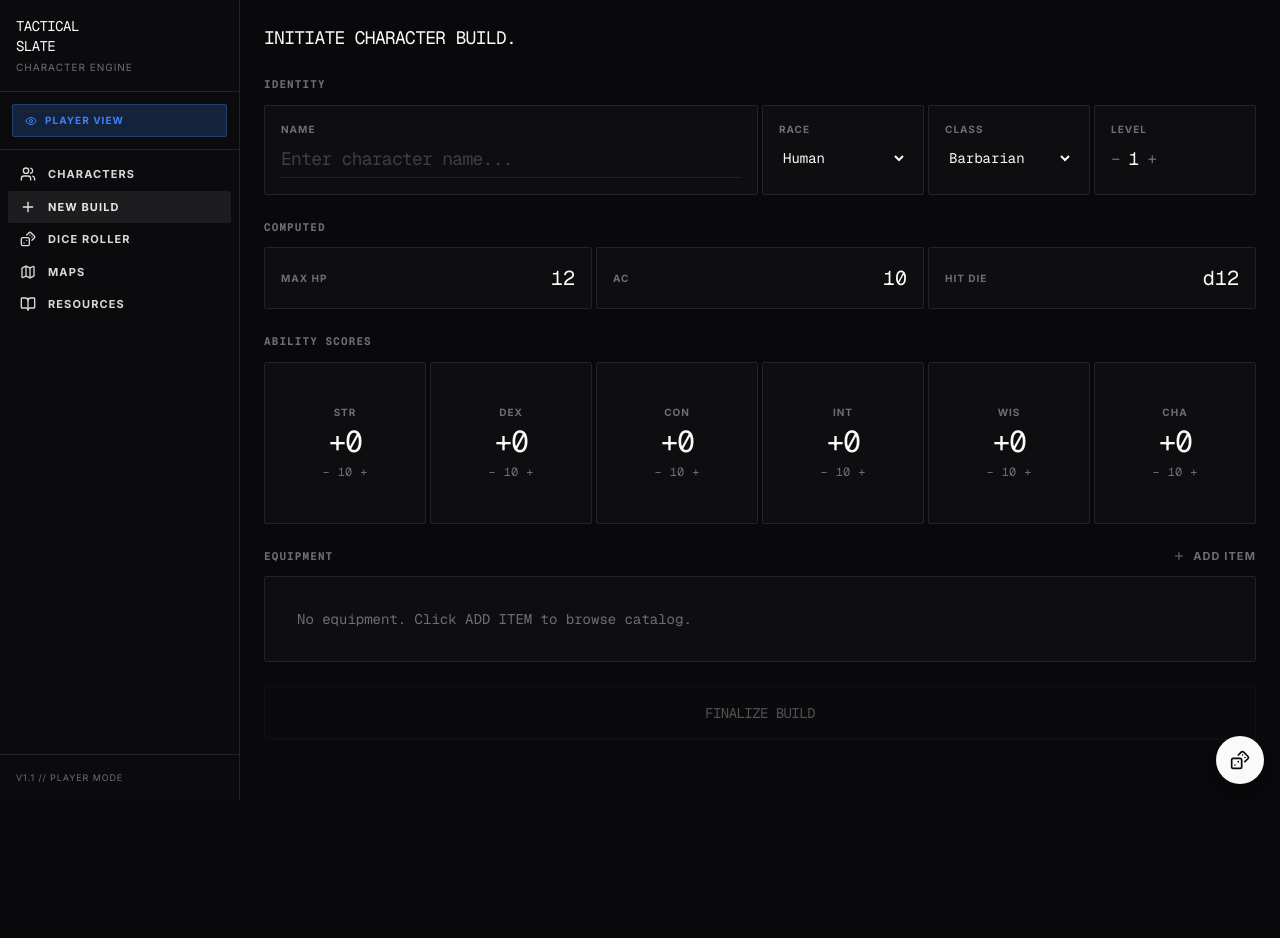
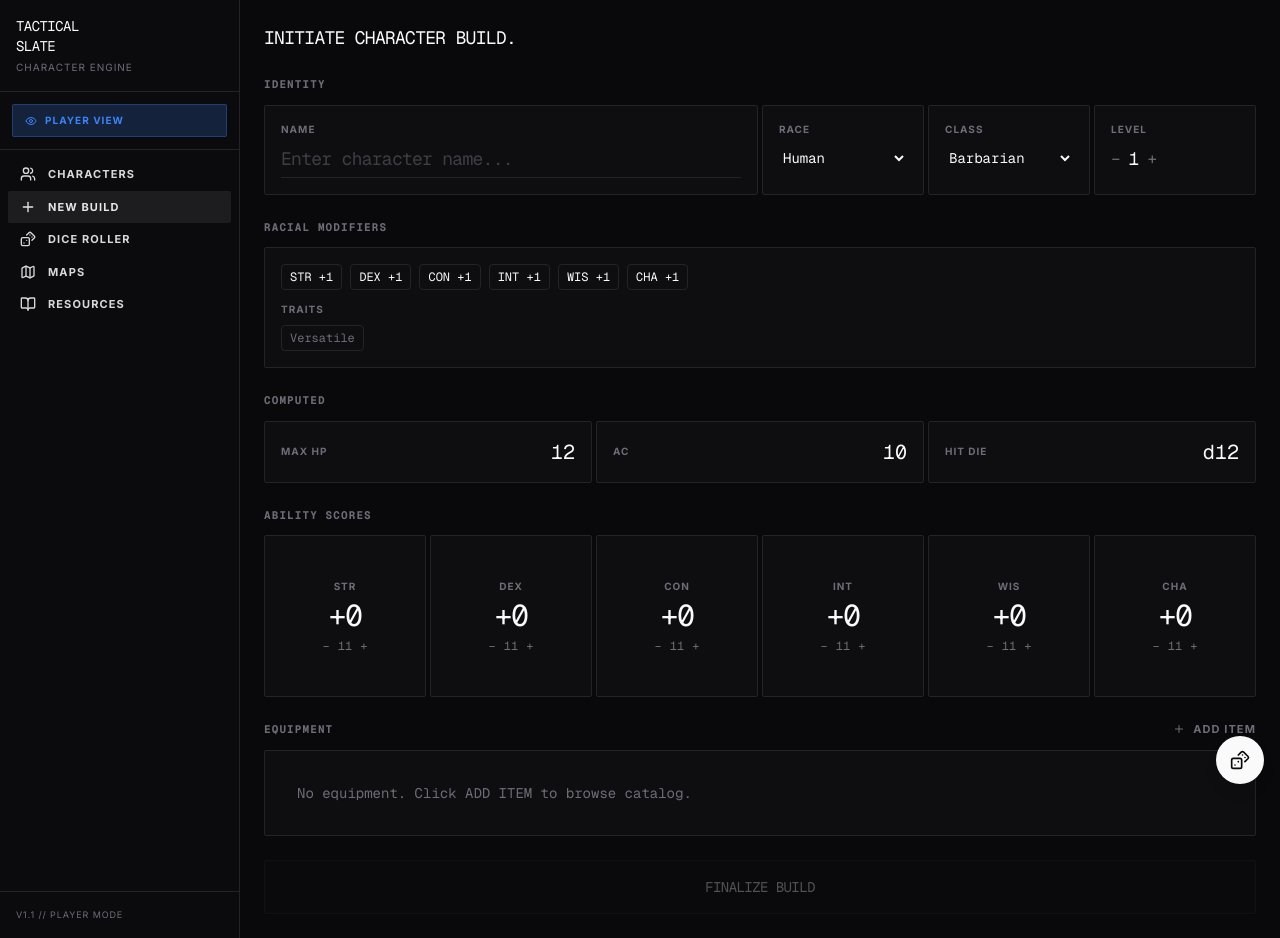
Before and after one commit to EchoSight/Gvite, a React (Vite) app in the folder adventurista-toolbelt-main/: page /create in a window 1280 px wide. Before the commit the page ends 800 px from the top, so only its background shows below. Built offline with nearby package versions, Linux system fonts and the light colour scheme; the HTML template or start-up script is replaced by a standard one.

Commit message:
Add racial stat modifiers to character builder

```diff
--- a/adventurista-toolbelt-main/src/lib/types.ts
+++ b/adventurista-toolbelt-main/src/lib/types.ts
@@ -11,8 +11,18 @@ export type DndClass =
   | 'Rogue' | 'Sorcerer' | 'Warlock' | 'Wizard';
 
 export type DndRace =
-  | 'Human' | 'Elf' | 'Dwarf' | 'Halfling'
-  | 'Gnome' | 'Half-Elf' | 'Half-Orc' | 'Tiefling' | 'Dragonborn';
+  | 'Human' | 'Elf' | 'High Elf' | 'Wood Elf' | 'Dwarf' | 'Hill Dwarf' | 'Mountain Dwarf'
+  | 'Halfling' | 'Lightfoot' | 'Stout' | 'Gnome' | 'Half-Elf' | 'Half-Orc' | 'Tiefling' | 'Dragonborn';
+
+export interface RaceProfile {
+  bonuses: Partial<Record<AbilityName, number>>;
+  traits: string[];
+  flexibleBonuses?: {
+    count: number;
+    amount: number;
+    excluded?: AbilityName[];
+  };
+}
 
 export interface EquipmentItem {
   id: string;
@@ -69,10 +79,115 @@ export const DND_CLASSES: DndClass[] = [
 ];
 
 export const DND_RACES: DndRace[] = [
-  'Human','Elf','Dwarf','Halfling','Gnome','Half-Elf','Half-Orc','Tiefling','Dragonborn'
+  'Human', 'Elf', 'High Elf', 'Wood Elf', 'Dwarf', 'Hill Dwarf', 'Mountain Dwarf',
+  'Halfling', 'Lightfoot', 'Stout', 'Dragonborn', 'Tiefling', 'Half-Orc', 'Gnome', 'Half-Elf',
 ];
 
 export const ABILITY_NAMES: AbilityName[] = ['STR','DEX','CON','INT','WIS','CHA'];
+
+export const RACE_PROFILES: Record<DndRace, RaceProfile> = {
+  Human: {
+    bonuses: { STR: 1, DEX: 1, CON: 1, INT: 1, WIS: 1, CHA: 1 },
+    traits: ['Versatile'],
+  },
+  Elf: {
+    bonuses: { DEX: 2 },
+    traits: ['Darkvision', 'Keen Senses'],
+  },
+  'High Elf': {
+    bonuses: { DEX: 2, INT: 1 },
+    traits: ['Darkvision', 'Keen Senses', 'Cantrip'],
+  },
+  'Wood Elf': {
+    bonuses: { DEX: 2, WIS: 1 },
+    traits: ['Darkvision', 'Keen Senses', 'Speed'],
+  },
+  Dwarf: {
+    bonuses: { CON: 2 },
+    traits: ['Resilience'],
+  },
+  'Hill Dwarf': {
+    bonuses: { CON: 2, WIS: 1 },
+    traits: ['Resilience', 'Extra HP'],
+  },
+  'Mountain Dwarf': {
+    bonuses: { STR: 2, CON: 2 },
+    traits: ['Resilience', 'Armour'],
+  },
+  Halfling: {
+    bonuses: { DEX: 2 },
+    traits: ['Lucky'],
+  },
+  Lightfoot: {
+    bonuses: { DEX: 2, CHA: 1 },
+    traits: ['Lucky', 'Stealth'],
+  },
+  Stout: {
+    bonuses: { DEX: 2, CON: 1 },
+    traits: ['Lucky', 'Poison resist'],
+  },
+  Dragonborn: {
+    bonuses: { STR: 2, CHA: 1 },
+    traits: ['Breath weapon'],
+  },
+  Tiefling: {
+    bonuses: { INT: 1, CHA: 2 },
+    traits: ['Fire resist'],
+  },
+  'Half-Orc': {
+    bonuses: { STR: 2, CON: 1 },
+    traits: ['Relentless Endurance'],
+  },
+  Gnome: {
+    bonuses: { INT: 2 },
+    traits: ['Cunning'],
+  },
+  'Half-Elf': {
+    bonuses: { CHA: 2 },
+    flexibleBonuses: { count: 2, amount: 1, excluded: ['CHA'] },
+    traits: ['Flexible'],
+  },
+};
+
+export function getRaceProfile(race: DndRace): RaceProfile {
+  return RACE_PROFILES[race];
+}
+
+export function getRaceAbilityBonuses(
+  race: DndRace,
+  flexibleChoices: AbilityName[] = [],
+): Partial<Record<AbilityName, number>> {
+  const profile = getRaceProfile(race);
+  const bonuses = { ...profile.bonuses };
+
+  if (!profile.flexibleBonuses) {
+    return bonuses;
+  }
+
+  const { amount, count, excluded = [] } = profile.flexibleBonuses;
+  const uniqueChoices = [...new Set(flexibleChoices)]
+    .filter(choice => !excluded.includes(choice))
+    .slice(0, count);
+
+  for (const ability of uniqueChoices) {
+    bonuses[ability] = (bonuses[ability] ?? 0) + amount;
+  }
+
+  return bonuses;
+}
+
+export function applyRaceAbilityBonuses(
+  abilities: AbilityScore[],
+  race: DndRace,
+  flexibleChoices: AbilityName[] = [],
+): AbilityScore[] {
+  const bonuses = getRaceAbilityBonuses(race, flexibleChoices);
+
+  return abilities.map(ability => ({
+    ...ability,
+    score: ability.score + (bonuses[ability.name] ?? 0),
+  }));
+}
 
 export function getModifier(score: number): number {
   return Math.floor((score - 10) / 2);
--- a/adventurista-toolbelt-main/src/pages/CreateCharacter.tsx
+++ b/adventurista-toolbelt-main/src/pages/CreateCharacter.tsx
@@ -1,16 +1,18 @@
-import { useState } from 'react';
+import { useEffect, useMemo, useState } from 'react';
 import { useNavigate } from 'react-router-dom';
 import { motion } from 'framer-motion';
 import {
   Character, DND_CLASSES, DND_RACES, ABILITY_NAMES,
-  DndClass, DndRace,
-  AbilityScore, EquipmentItem, CLASS_HIT_DIE, getEquippedAC, getModifier
+  DndClass, DndRace, AbilityName,
+  AbilityScore, EquipmentItem, CLASS_HIT_DIE, applyRaceAbilityBonuses, getEquippedAC, getModifier, getRaceAbilityBonuses, getRaceProfile
 } from '@/lib/types';
 import { addCharacter } from '@/lib/store';
 import { StatBlock } from '@/components/StatBlock';
 import { EquipmentDrawer } from '@/components/EquipmentDrawer';
 import { EquipmentRow } from '@/components/EquipmentRow';
 import { Plus } from 'lucide-react';
+
+const HALF_ELF_ABILITY_OPTIONS = ABILITY_NAMES.filter(name => name !== 'CHA');
 
 export default function CreateCharacter() {
   const navigate = useNavigate();
@@ -21,10 +23,35 @@ export default function CreateCharacter() {
   const [abilities, setAbilities] = useState<AbilityScore[]>(
     ABILITY_NAMES.map(n => ({ name: n, score: 10 }))
   );
+  const [halfElfChoices, setHalfElfChoices] = useState<AbilityName[]>(['STR', 'DEX']);
   const [equipment, setEquipment] = useState<EquipmentItem[]>([]);
   const [drawerOpen, setDrawerOpen] = useState(false);
 
-  const conMod = getModifier(abilities.find(a => a.name === 'CON')?.score ?? 10);
+  const raceProfile = getRaceProfile(race);
+
+  useEffect(() => {
+    if (race !== 'Half-Elf') return;
+
+    setHalfElfChoices(prev => {
+      const next = [...new Set(prev.filter(choice => choice !== 'CHA'))].slice(0, 2);
+      for (const ability of HALF_ELF_ABILITY_OPTIONS) {
+        if (next.length >= 2) break;
+        if (!next.includes(ability)) next.push(ability);
+      }
+      return next;
+    });
+  }, [race]);
+
+  const raceBonuses = useMemo(
+    () => getRaceAbilityBonuses(race, halfElfChoices),
+    [race, halfElfChoices],
+  );
+  const finalAbilities = useMemo(
+    () => applyRaceAbilityBonuses(abilities, race, halfElfChoices),
+    [abilities, race, halfElfChoices],
+  );
+
+  const conMod = getModifier(finalAbilities.find(a => a.name === 'CON')?.score ?? 10);
   const hitDie = CLASS_HIT_DIE[dndClass];
   const maxHp = hitDie + conMod + (level - 1) * (Math.floor(hitDie / 2) + 1 + conMod);
   const baseAc = getEquippedAC({
@@ -38,7 +65,7 @@ export default function CreateCharacter() {
     maxHp: Math.max(1, maxHp),
     ac: 10,
     speed: 30,
-    abilities,
+    abilities: finalAbilities,
     equipment,
     createdAt: new Date().toISOString(),
   });
@@ -56,7 +83,7 @@ export default function CreateCharacter() {
       maxHp: Math.max(1, maxHp),
       ac: baseAc,
       speed: 30,
-      abilities,
+      abilities: finalAbilities,
       equipment,
       createdAt: new Date().toISOString(),
     };
@@ -64,8 +91,22 @@ export default function CreateCharacter() {
     navigate(`/character/${char.id}`);
   };
 
-  const updateAbility = (name: string, score: number) => {
-    setAbilities(prev => prev.map(a => a.name === name ? { ...a, score } : a));
+  const updateAbility = (name: AbilityName, score: number) => {
+    const racialBonus = raceBonuses[name] ?? 0;
+    const baseScore = Math.max(1, score - racialBonus);
+    setAbilities(prev => prev.map(a => a.name === name ? { ...a, score: baseScore } : a));
+  };
+
+  const updateHalfElfChoice = (index: number, selected: AbilityName) => {
+    setHalfElfChoices(prev => {
+      const next = [...prev];
+      const otherIndex = index === 0 ? 1 : 0;
+      if (next[otherIndex] === selected) {
+        next[otherIndex] = next[index];
+      }
+      next[index] = selected;
+      return next;
+    });
   };
 
   return (
@@ -117,6 +158,45 @@ export default function CreateCharacter() {
         </div>
       </section>
 
+      <section className="mb-4 md:mb-6">
+        <p className="tactical-header mb-3">RACIAL MODIFIERS</p>
+        <div className="tactical-card space-y-3">
+          <div className="flex flex-wrap gap-2 text-xs font-mono text-foreground">
+            {ABILITY_NAMES.map(ability => raceBonuses[ability] ? (
+              <span key={ability} className="rounded border border-border px-2 py-1">
+                {ability} +{raceBonuses[ability]}
+              </span>
+            ) : null)}
+          </div>
+          {race === 'Half-Elf' && raceProfile.flexibleBonuses && (
+            <div className="grid grid-cols-1 sm:grid-cols-2 gap-2">
+              {[0, 1].map(index => (
+                <label key={index} className="block">
+                  <span className="stat-label block mb-2">HALF-ELF BONUS {index + 1}</span>
+                  <select
+                    value={halfElfChoices[index]}
+                    onChange={e => updateHalfElfChoice(index, e.target.value as AbilityName)}
+                    className="w-full bg-transparent font-mono text-sm text-foreground outline-none border border-border rounded-sm px-2 py-2"
+                  >
+                    {HALF_ELF_ABILITY_OPTIONS.map(option => (
+                      <option key={option} value={option} className="bg-card">{option}</option>
+                    ))}
+                  </select>
+                </label>
+              ))}
+            </div>
+          )}
+          <div>
+            <p className="stat-label mb-2">TRAITS</p>
+            <div className="flex flex-wrap gap-2 text-xs font-mono text-muted-foreground">
+              {raceProfile.traits.map(trait => (
+                <span key={trait} className="rounded border border-border px-2 py-1">{trait}</span>
+              ))}
+            </div>
+          </div>
+        </div>
+      </section>
+
       {/* Computed Stats */}
       <section className="mb-4 md:mb-6">
         <p className="tactical-header mb-3">COMPUTED</p>
@@ -140,7 +220,7 @@ export default function CreateCharacter() {
       <section className="mb-4 md:mb-6">
         <p className="tactical-header mb-3">ABILITY SCORES</p>
         <div className="grid grid-cols-3 sm:grid-cols-6 gap-1">
-          {abilities.map(ab => (
+          {finalAbilities.map(ab => (
             <StatBlock
               key={ab.name}
               ability={ab}
```
Also changed, not shown: 1 other file (tests, documents, lock files or other folders).
